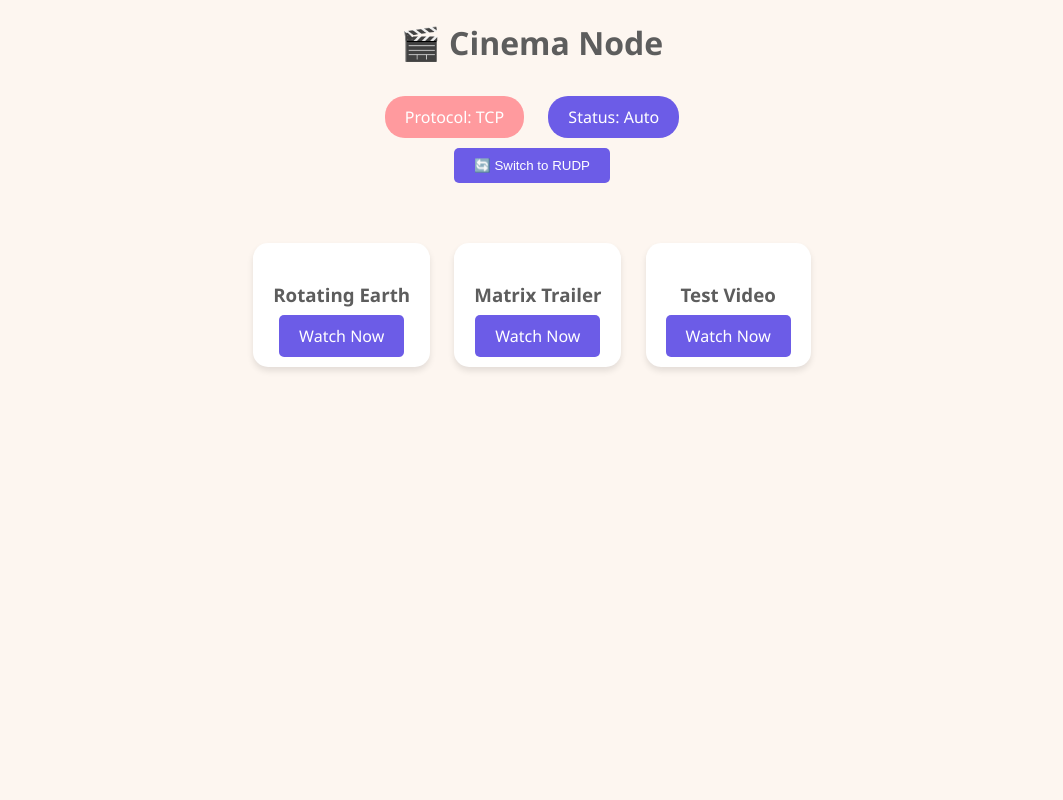
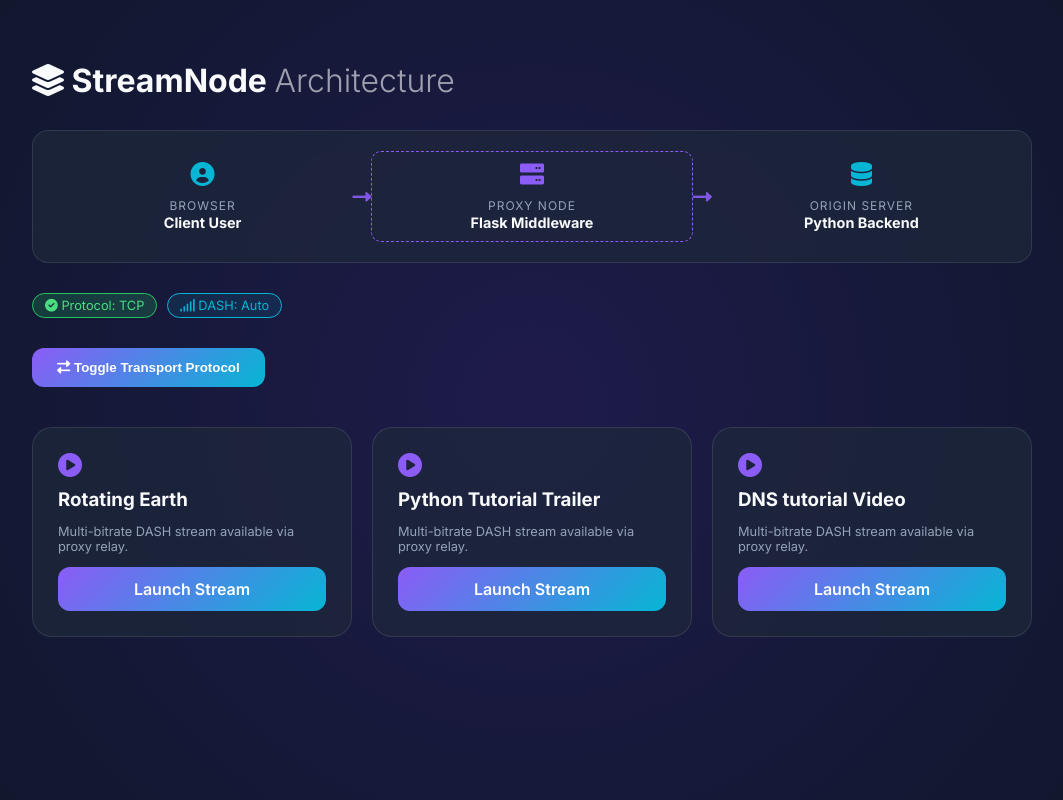
Before and after one commit to orma1/Networks_Project, a Flask app: page / in a window 1280 px wide. Shown: the whole page, without its empty margins (108-1171 px from the left). Run offline with Flask 3, Linux system fonts and the light colour scheme; parts of the project's set-up code (start-up, migrations or seed data) failed here and were passed over.

Commit message:
added videos.  new website. need to change website a bit

```diff
--- a/Server_Proxy/movies.yaml
+++ b/Server_Proxy/movies.yaml
@@ -12,8 +12,8 @@
     name: "Rotating Earth"
     file: "movie.mp4"
   - id: 2
-    name: "Matrix Trailer"
-    file: "matrix.mp4"
+    name: "Python Tutorial Trailer"
+    file: "test.mp4"
   - id: 3
-    name: "Test Video"
-    file: "test.mp4"
+    name: "DNS tutorial Video"
+    file: "dns.mp4"
--- a/Server_Proxy/templates/index.html
+++ b/Server_Proxy/templates/index.html
@@ -1,54 +1,156 @@
 <!DOCTYPE html>
-<html>
+<html lang="en">
 <head>
-    <title>Cinema Node</title>
+    <meta charset="UTF-8">
+    <meta name="viewport" content="width=device-width, initial-scale=1.0">
+    <title>StreamNode | Architecture Dashboard</title>
+    <link href="https://fonts.googleapis.com/css2?family=Inter:wght@300;400;600;700&display=swap" rel="stylesheet">
+    <link rel="stylesheet" href="https://cdnjs.cloudflare.com/ajax/libs/font-awesome/6.0.0/css/all.min.css">
+
     <style>
-        body { background: #fdf6f0; font-family: 'Segoe UI', sans-serif; text-align: center; color: #5d5d5d; }
-        .badge { background: #ff9a9e; color: white; padding: 10px 20px; border-radius: 20px; display: inline-block; margin: 10px; }
-        .btn { background: #6c5ce7; color: white; border: none; padding: 10px 20px; border-radius: 5px; cursor: pointer; text-decoration: none; }
-        video { border-radius: 15px; background: black; box-shadow: 0 10px 30px rgba(0,0,0,0.2); }
-        .controls-container { margin: 20px; min-height: 50px; }
+        :root {
+            --bg: #0f172a;
+            --card-bg: rgba(30, 41, 59, 0.7);
+            --primary: #8b5cf6;
+            --secondary: #06b6d4;
+            --text: #f8fafc;
+        }
+
+        body {
+            background: var(--bg);
+            background-image: radial-gradient(circle at 50% 50%, #1e1b4b 0%, #0f172a 100%);
+            font-family: 'Inter', sans-serif;
+            color: var(--text);
+            margin: 0;
+            min-height: 100vh;
+        }
+
+        .container { max-width: 1000px; margin: 0 auto; padding: 40px 20px; }
+
+        /* Architecture Visualizer Gadget */
+        .flow-container {
+            background: var(--card-bg);
+            border-radius: 16px;
+            padding: 20px;
+            margin-bottom: 30px;
+            border: 1px solid rgba(255,255,255,0.1);
+            display: flex;
+            justify-content: space-around;
+            align-items: center;
+            backdrop-filter: blur(10px);
+        }
+
+        .node { text-align: center; flex: 1; }
+        .node i { font-size: 1.5rem; margin-bottom: 8px; display: block; color: var(--secondary); }
+        .node span { font-size: 0.75rem; text-transform: uppercase; letter-spacing: 1px; color: #94a3b8; }
+        .node b { display: block; font-size: 0.9rem; }
+
+        .arrow { color: var(--primary); font-size: 1.2rem; animation: slide 2s infinite; }
+        @keyframes slide {
+            0% { transform: translateX(-5px); opacity: 0.3; }
+            50% { opacity: 1; }
+            100% { transform: translateX(5px); opacity: 0.3; }
+        }
+
+        /* Video/Grid Styles */
+        .movie-grid { display: grid; grid-template-columns: repeat(auto-fill, minmax(280px, 1fr)); gap: 20px; }
+        .movie-card {
+            background: var(--card-bg); border-radius: 20px; padding: 25px;
+            border: 1px solid rgba(255,255,255,0.1); transition: 0.3s; text-align: left;
+        }
+        .movie-card:hover { transform: translateY(-5px); border-color: var(--primary); }
+
+        .btn-toggle {
+            background: linear-gradient(135deg, var(--primary), var(--secondary));
+            color: white; border: none; padding: 12px 25px; border-radius: 12px;
+            font-weight: 600; cursor: pointer; text-decoration: none; display: inline-block;
+        }
+
+        .video-container { background: #000; border-radius: 24px; overflow: hidden; margin-top: 20px; border: 1px solid rgba(255,255,255,0.1); }
+        video { width: 100%; display: block; }
+        .playing-info { background: var(--card-bg); padding: 20px; display: flex; justify-content: space-between; align-items: center; }
+
+        .status-tag { padding: 4px 12px; border-radius: 20px; font-size: 0.8rem; background: rgba(34, 197, 94, 0.2); color: #4ade80; border: 1px solid #22c55e; }
     </style>
 </head>
 <body>
-    <h1>🎬 Cinema Node</h1>
-    <div class="badge">Protocol: {{ protocol }}</div>
-    <div class="badge" style="background:#6c5ce7">Status: {{ quality }}</div>
 
-    <form action="/switch_protocol" method="POST" style="margin-bottom:20px;">
-        <button type="submit" class="btn">🔄 Switch to {% if protocol == 'TCP' %}RUDP{% else %}TCP{% endif %}</button>
+<div class="container">
+    <header style="margin-bottom: 30px;">
+        <h1 style="font-size: 2rem;"><i class="fas fa-layer-group"></i> StreamNode <span style="font-weight: 300; opacity: 0.6;">Architecture</span></h1>
+    </header>
+
+    <div class="flow-container">
+        <div class="node">
+            <i class="fas fa-user-circle"></i>
+            <span>Browser</span>
+            <b>Client User</b>
+        </div>
+        <div class="arrow"><i class="fas fa-long-arrow-alt-right"></i></div>
+        <div class="node" style="border: 1px dashed var(--primary); padding: 10px; border-radius: 10px;">
+            <i class="fas fa-server" style="color: var(--primary);"></i>
+            <span>Proxy Node</span>
+            <b>Flask Middleware</b>
+        </div>
+        <div class="arrow"><i class="fas fa-long-arrow-alt-right"></i></div>
+        <div class="node">
+            <i class="fas fa-database"></i>
+            <span>Origin Server</span>
+            <b>Python Backend</b>
+        </div>
+    </div>
+
+    <div style="display: flex; gap: 10px; margin-bottom: 30px;">
+        <div class="status-tag"><i class="fas fa-check-circle"></i> Protocol: {{ protocol }}</div>
+        <div class="status-tag" style="background: rgba(6, 182, 212, 0.1); color: var(--secondary); border-color: var(--secondary);">
+            <i class="fas fa-signal"></i> DASH: {{ quality }}
+        </div>
+    </div>
+
+    <form action="/switch_protocol" method="POST" style="margin-bottom: 40px;">
+        <button type="submit" class="btn-toggle">
+            <i class="fas fa-exchange-alt"></i> Toggle Transport Protocol
+        </button>
     </form>
 
     {% if video_file %}
-        <div class="controls-container">
-            {% if protocol == 'RUDP' %}
-            <form action="/play/{{ video_file }}" method="GET">
-                <label>Adaptive Quality: </label>
-                <select name="force_quality" onchange="this.form.submit()" style="padding:10px; border-radius:5px;">
-                    <option value="auto" {% if selected_quality == 'auto' %}selected{% endif %}>Auto (DASH)</option>
-                    <option value="1080" {% if selected_quality == '1080' %}selected{% endif %}>1080p</option>
-                    <option value="720" {% if selected_quality == '720' %}selected{% endif %}>720p</option>
-                    <option value="480" {% if selected_quality == '480' %}selected{% endif %}>480p</option>
-                </select>
-            </form>
-            {% else %}
-            <p>TCP Mode: Quality managed by standard congestion control.</p>
-            {% endif %}
+        <div class="video-container">
+            <video controls autoplay>
+                <source src="/stream/{{ video_file }}?force_quality={{ selected_quality }}" type="video/mp4">
+            </video>
+            <div class="playing-info">
+                <div style="text-align: left;">
+                    <h3 style="margin: 0;">{{ video_file }}</h3>
+                    <small style="color: #94a3b8;">Streaming from Remote Origin via {{ protocol }}</small>
+                </div>
+
+                {% if protocol == 'RUDP' %}
+                <form action="/play/{{ video_file }}" method="GET">
+                    <select name="force_quality" onchange="this.form.submit()" style="background: #334155; color: white; border: 1px solid var(--primary); padding: 8px; border-radius: 8px;">
+                        <option value="auto" {% if selected_quality == 'auto' %}selected{% endif %}>Auto-Adaptive</option>
+                        <option value="1080" {% if selected_quality == '1080' %}selected{% endif %}>1080p Ultra</option>
+                        <option value="720" {% if selected_quality == '720' %}selected{% endif %}>720p High</option>
+                        <option value="480" {% if selected_quality == '480' %}selected{% endif %}>480p Low</option>
+                    </select>
+                </form>
+                {% endif %}
+            </div>
         </div>
+        <br><a href="/" class="btn-toggle" style="background: #334155;">Return to Gallery</a>
 
-        <video controls autoplay width="800">
-            <source src="/stream/{{ video_file }}?force_quality={{ selected_quality }}" type="video/mp4">
-        </video>
-        <br><br><a href="/" class="btn">Back to Library</a>
     {% else %}
-        <div style="margin-top: 50px;">
+        <div class="movie-grid">
             {% for m in movies %}
-            <div style="background:white; padding:20px; margin:10px; display:inline-block; border-radius:15px; box-shadow: 0 4px 6px rgba(0,0,0,0.1);">
-                <h3>{{ m.name }}</h3>
-                <a href="/play/{{ m.file }}" class="btn">Watch Now</a>
+            <div class="movie-card">
+                <i class="fas fa-play-circle" style="font-size: 1.5rem; color: var(--primary);"></i>
+                <h3 style="margin: 10px 0;">{{ m.name }}</h3>
+                <p style="font-size: 0.8rem; color: #94a3b8;">Multi-bitrate DASH stream available via proxy relay.</p>
+                <a href="/play/{{ m.file }}" class="btn-toggle" style="width: 100%; text-align: center; box-sizing: border-box;">Launch Stream</a>
             </div>
             {% endfor %}
         </div>
     {% endif %}
+</div>
+
 </body>
 </html>
--- a/leases.json
+++ b/leases.json
@@ -1,10 +1,10 @@
 {
     "127.0.0.13": {
-        "expiry": 1772729905.532755,
+        "expiry": 1772825245.8872309,
         "client_id": "OriginServer"
     },
     "127.0.0.30": {
-        "expiry": 1772729905.7140536,
-        "client_id": "ProxyNode-2524-5820"
+        "expiry": 1772825246.2512975,
+        "client_id": "ProxyNode-11144-7488"
     }
 }
```
Also changed, not shown: 3 other files.
